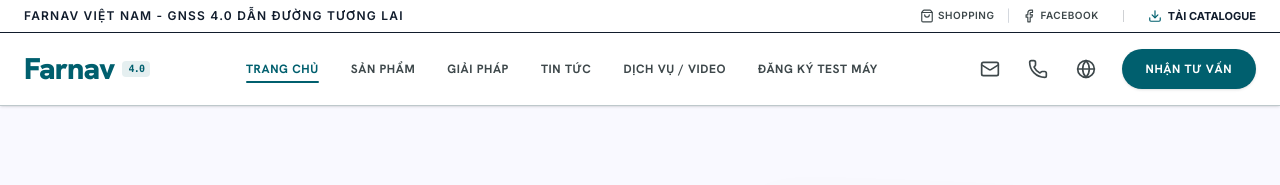
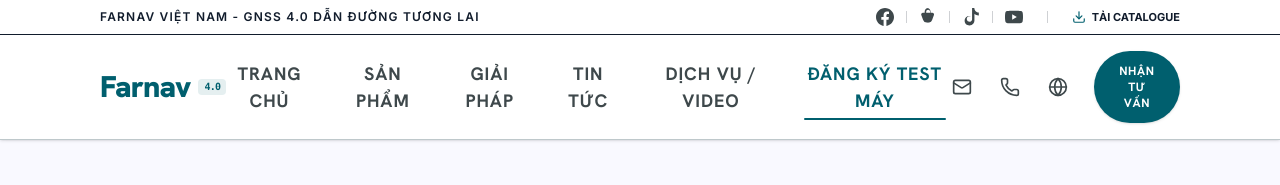
Before and after one commit to PhamHoaiNam86/Farnav, a React (Vite) app: page / in a window 1280 px wide. Shown: the top 185 px of the page. Built offline with nearby package versions, Linux system fonts and the light colour scheme.

Commit message:
commit 2

```diff
--- a/src/components/Footer.tsx
+++ b/src/components/Footer.tsx
@@ -1,6 +1,22 @@
-import { Mail, ShoppingBag, Facebook, Youtube, Download, ArrowUp, Video } from 'lucide-react';
+import { useState, useEffect } from 'react';
+import { Mail, Download, ArrowUp } from 'lucide-react';
 
 export default function Footer() {
+  const [isVisible, setIsVisible] = useState(false);
+
+  useEffect(() => {
+    const toggleVisibility = () => {
+      if (window.scrollY > 300) {
+        setIsVisible(true);
+      } else {
+        setIsVisible(false);
+      }
+    };
+
+    window.addEventListener('scroll', toggleVisibility);
+    return () => window.removeEventListener('scroll', toggleVisibility);
+  }, []);
+
   const scrollSection = (id: string) => {
     const el = document.getElementById(id);
     if (el) {
@@ -20,16 +36,18 @@ export default function Footer() {
 
   return (
     <footer className="bg-on-surface text-white border-t border-white/5 relative">
-      {/* Scroll to Top floating anchor inside layout */}
-      <div className="absolute right-6 -top-6">
-        <button
-          onClick={handleScrollTop}
-          className="w-12 h-12 rounded-full bg-primary hover:bg-primary-container text-white flex items-center justify-center shadow-lg transition-transform active:scale-90 group border border-white/10"
-          title="Cuộn lên đầu trang"
-        >
-          <ArrowUp className="w-5 h-5 group-hover:-translate-y-0.5 transition-transform" />
-        </button>
-      </div>
+      {/* Scroll to Top floating anchor */}
+      <button
+        onClick={handleScrollTop}
+        className={`fixed bottom-8 right-8 w-12 h-12 rounded-full bg-primary hover:bg-primary-container text-white flex items-center justify-center shadow-lg border border-white/10 transition-all duration-300 z-50 hover:-translate-y-1 active:scale-95 ${
+          isVisible
+            ? 'opacity-100 translate-y-0 scale-100'
+            : 'opacity-0 translate-y-4 scale-95 pointer-events-none'
+        }`}
+        title="Cuộn lên đầu trang"
+      >
+        <ArrowUp className="w-5 h-5" />
+      </button>
 
       <div className="max-w-[1680px] mx-auto px-6 py-16 grid grid-cols-1 md:grid-cols-5 gap-8">
         {/* Brand info */}
@@ -40,17 +58,17 @@ export default function Footer() {
           >
             Farnav <span className="text-xs bg-primary/20 text-primary-fixed-dim px-1 rounded">4.0</span>
           </div>
-          <p className="text-xs sm:text-sm text-gray-400 leading-relaxed opacity-90">
+          <p className="text-lg text-gray-400 leading-relaxed opacity-90">
             FARNAV – Thương hiệu GNSS 4.0 hàng đầu, mang đến giải pháp định vị và dẫn đường thông minh, chính xác, hiệu quả cho mọi lĩnh vực.
           </p>
         </div>
 
         {/* Products link */}
         <div className="text-left">
-          <h4 className="font-display text-[11px] tracking-[0.15em] font-extrabold text-primary-fixed mb-6 uppercase">
+          <h4 className="font-display text-sm tracking-[0.15em] font-extrabold text-primary-fixed mb-6 uppercase">
             SẢN PHẨM
           </h4>
-          <ul className="space-y-3.5 text-xs text-gray-400">
+          <ul className="space-y-3.5 text-lg text-gray-400">
             <li>
               <button onClick={() => scrollSection('san-pham')} className="hover:text-primary-fixed transition-colors">
                 FARNAV N30
@@ -71,10 +89,10 @@ export default function Footer() {
 
         {/* Services link */}
         <div className="text-left">
-          <h4 className="font-display text-[11px] tracking-[0.15em] font-extrabold text-primary-fixed mb-6 uppercase">
+          <h4 className="font-display text-sm tracking-[0.15em] font-extrabold text-primary-fixed mb-6 uppercase">
             DỊCH VỤ
           </h4>
-          <ul className="space-y-3.5 text-xs text-gray-400">
+          <ul className="space-y-3.5 text-lg text-gray-400">
             <li>
               <a href="#" onClick={(e) => { e.preventDefault(); scrollSection('dang-ky'); }} className="hover:text-primary-fixed transition-colors">
                 Bảo hành & Sửa chữa
@@ -100,10 +118,10 @@ export default function Footer() {
 
         {/* Solutions link */}
         <div className="text-left">
-          <h4 className="font-display text-[11px] tracking-[0.15em] font-extrabold text-primary-fixed mb-6 uppercase">
+          <h4 className="font-display text-sm tracking-[0.15em] font-extrabold text-primary-fixed mb-6 uppercase">
             GIẢI PHÁP
           </h4>
-          <ul className="space-y-3.5 text-xs text-gray-400">
+          <ul className="space-y-3.5 text-lg text-gray-400">
             <li>
               <button onClick={() => scrollSection('giai-phap')} className="hover:text-primary-fixed transition-colors">
                 Địa chính số
@@ -129,33 +147,64 @@ export default function Footer() {
 
         {/* Contact info */}
         <div className="space-y-4 text-left">
-          <h4 className="font-display text-[11px] tracking-[0.15em] font-extrabold text-primary-fixed mb-6 uppercase">
+          <h4 className="font-display text-sm tracking-[0.15em] font-extrabold text-primary-fixed mb-6 uppercase">
             LIÊN HỆ
           </h4>
-          <div className="flex items-center gap-2 text-xs text-gray-400">
-            <Mail className="w-4 h-4 text-primary-fixed-dim flex-shrink-0" />
+          <div className="text-xl text-white font-extrabold mb-1.5">
+            FARNAV Việt Nam
+          </div>
+          <div className="flex items-center gap-2.5 text-lg text-gray-400">
+            <Mail className="w-5 h-5 text-primary-fixed-dim flex-shrink-0" />
             <a href="mailto:info@farnav.com.vn" className="hover:text-white transition-colors">
               info@farnav.com.vn
             </a>
           </div>
 
           <div className="pt-2">
-            <h5 className="text-[10px] font-bold text-gray-400 uppercase tracking-wider mb-2">
+            <h5 className="text-xs font-bold text-gray-400 uppercase tracking-wider mb-3">
               MẠNG XÃ HỘI & TÀI LIỆU
             </h5>
-            <div className="flex flex-col gap-3">
-              <div className="flex items-center gap-3 text-gray-400">
-                <a href="#" className="hover:text-primary-fixed-dim transition-colors" title="Shopee Store">
-                  <ShoppingBag className="w-4 h-4" />
+            <div className="flex flex-col gap-4">
+              <div className="flex items-center gap-3">
+                <a
+                  href="https://facebook.com"
+                  target="_blank"
+                  rel="noreferrer"
+                  className="w-10 h-10 rounded-full bg-white/5 hover:bg-[#1877F2] text-gray-400 hover:text-white flex items-center justify-center border border-white/10 transition-all duration-300 shadow-md hover:shadow-lg hover:-translate-y-1"
+                  title="Facebook"
+                >
+                  <svg className="w-5 h-5 fill-current" viewBox="0 0 24 24">
+                    <path d="M24 12.073c0-6.627-5.373-12-12-12s-12 5.373-12 12c0 5.99 4.388 10.954 10.125 11.854v-8.385H7.078v-3.47h3.047V9.43c0-3.007 1.792-4.669 4.533-4.669 1.312 0 2.686.235 2.686.235v2.953H15.83c-1.491 0-1.956.925-1.956 1.874v2.25h3.328l-.532 3.47h-2.796v8.385C19.612 23.027 24 18.062 24 12.073z"/>
+                  </svg>
                 </a>
-                <a href="https://facebook.com" target="_blank" rel="noreferrer" className="hover:text-primary-fixed-dim transition-colors" title="Facebook">
-                  <Facebook className="w-4 h-4" />
+                <a
+                  href="#"
+                  className="w-10 h-10 rounded-full bg-white/5 hover:bg-[#EE4D2D] text-gray-400 hover:text-white flex items-center justify-center border border-white/10 transition-all duration-300 shadow-md hover:shadow-lg hover:-translate-y-1"
+                  title="Shopee Store"
+                >
+                  <svg className="w-5 h-5 fill-current" viewBox="0 0 24 24">
+                    <path d="M12 .002c-2.316.002-4.223 1.83-4.35 4.122l-.123 2.24H5.2c-.754 0-1.458.375-1.892 1.002-.435.626-.532 1.41-.26 2.115l2.457 6.442A5.205 5.205 0 0010.36 19.34l.035.006c.52.122 1.05.183 1.583.183.543 0 1.084-.062 1.614-.188a5.213 5.213 0 003.882-3.46l2.443-6.425c.272-.705.175-1.488-.26-2.114A2.327 2.327 0 0017.766 6.37l-2.326-.006-.123-2.24C15.19 1.83 13.284.002 10.968.002zM9.54 6.364l.1-1.782c.074-1.342 1.187-2.4 2.53-2.4 1.344 0 2.457 1.058 2.531 2.4l.099 1.782H9.54z"/>
+                  </svg>
                 </a>
-                <a href="https://youtube.com" target="_blank" rel="noreferrer" className="hover:text-primary-fixed-dim transition-colors" title="YouTube Channel">
-                  <Youtube className="w-4 h-4" />
+                <a
+                  href="#"
+                  className="w-10 h-10 rounded-full bg-white/5 hover:bg-black text-gray-400 hover:text-white flex items-center justify-center border border-white/10 transition-all duration-300 shadow-md hover:shadow-lg hover:-translate-y-1"
+                  title="TikTok Channel"
+                >
+                  <svg className="w-5 h-5 fill-current" viewBox="0 0 24 24">
+                    <path d="M12.525.02c1.31-.02 2.61-.01 3.91-.02.08 1.53.63 3.09 1.75 4.17 1.12 1.11 2.7 1.62 4.24 1.79v4.03c-1.44-.05-2.89-.35-4.2-.97-.57-.26-1.1-.59-1.62-.93-.01 2.92.01 5.84-.02 8.75-.08 1.4-.54 2.79-1.35 3.92-1.88 2.45-5.23 3.32-8.02 2.07-2.23-1-3.66-3.21-3.72-5.65-.08-2.58 1.47-5.07 3.88-6.02 1.15-.44 2.4-.57 3.6-.35V11.2c-.88-.23-1.83-.17-2.67.23-1.22.6-1.97 1.87-1.96 3.24.02 1.54.98 2.94 2.43 3.44 1.53.53 3.34-.04 4.19-1.43.34-.57.48-1.24.47-1.9V.02z"/>
+                  </svg>
                 </a>
-                <a href="#" className="hover:text-primary-fixed-dim transition-colors" title="TikTok Channel">
-                  <Video className="w-4 h-4" />
+                <a
+                  href="https://youtube.com"
+                  target="_blank"
+                  rel="noreferrer"
+                  className="w-10 h-10 rounded-full bg-white/5 hover:bg-[#FF0000] text-gray-400 hover:text-white flex items-center justify-center border border-white/10 transition-all duration-300 shadow-md hover:shadow-lg hover:-translate-y-1"
+                  title="YouTube Channel"
+                >
+                  <svg className="w-5 h-5 fill-current" viewBox="0 0 24 24">
+                    <path d="M23.498 6.163a3.003 3.003 0 0 0-2.11-2.11C19.518 3.545 12 3.545 12 3.545s-7.518 0-9.388.507a3.003 3.003 0 0 0-2.11 2.11C0 8.033 0 12 0 12s0 3.967.502 5.837a3.003 3.003 0 0 0 2.11 2.11c1.87.507 9.388.507 9.388.507s7.518 0 9.388-.507a3.003 3.003 0 0 0 2.11-2.11C24 15.967 24 12 24 12s0-3.967-.502-5.837zM9.545 15.568V8.432L15.818 12l-6.273 3.568z"/>
+                  </svg>
                 </a>
               </div>
               <button
@@ -163,7 +212,7 @@ export default function Footer() {
                   scrollSection('dang-ky');
                   alert('Vui lòng điền thông tin đăng ký để nhận Catalogue gửi kèm qua Email hoặc Zalo!');
                 }}
-                className="flex items-center gap-1.5 text-primary-fixed-dim font-bold text-xs hover:underline cursor-pointer"
+                className="flex items-center gap-2 text-primary-fixed-dim font-bold text-sm hover:underline cursor-pointer"
               >
                 <Download className="w-4 h-4" />
                 <span>Tải Catalogue (PDF)</span>
@@ -174,7 +223,7 @@ export default function Footer() {
       </div>
 
       {/* Copyright footer */}
-      <div className="max-w-[1680px] mx-auto px-6 py-6 border-t border-white/10 flex flex-col md:flex-row justify-between items-center text-[11px] text-gray-400 gap-4">
+      <div className="max-w-[1680px] mx-auto px-6 py-6 border-t border-white/10 flex flex-col md:flex-row justify-between items-center text-sm text-gray-400 gap-4">
         <p>© 2026 FARNAV Vietnam. All rights reserved.</p>
         <div className="flex gap-6">
           <a href="#" className="hover:text-primary-fixed transition-colors">Chính sách bảo mật</a>
--- a/src/components/Header.tsx
+++ b/src/components/Header.tsx
@@ -1,6 +1,6 @@
 import { useState, useEffect } from 'react';
 import { motion, AnimatePresence } from 'motion/react';
-import { Mail, Phone, Globe, Menu, X, Download, ShoppingBag, Facebook } from 'lucide-react';
+import { Mail, Phone, Globe, Menu, X, Download } from 'lucide-react';
 
 export default function Header() {
   const [isMobileMenuOpen, setIsMobileMenuOpen] = useState(false);
@@ -54,32 +54,57 @@ export default function Header() {
   return (
     <header className="sticky top-0 z-50 bg-white border-b border-outline-variant shadow-sm">
       {/* Top Bar */}
-      <div className="bg-white border-b border-on-surface py-2 px-6">
-        <div className="max-w-[1680px] mx-auto flex flex-col sm:flex-row items-center justify-between gap-2 text-xs">
+      <div className="bg-white border-b border-on-surface py-2">
+        <div className="max-w-[1920px] mx-auto px-6 md:px-[100px] flex flex-col sm:flex-row items-center justify-between gap-2 text-xs">
           <p className="font-semibold tracking-widest text-on-surface uppercase text-center sm:text-left">
             FARNAV VIỆT NAM - GNSS 4.0 DẪN ĐƯỜNG TƯƠNG LAI
           </p>
           <div className="flex items-center gap-6">
             <div className="flex items-center gap-3 text-on-surface-variant">
               <a
-                href="#"
-                onClick={(e) => { e.preventDefault(); handleActionClick('Shopee Store', 'shopee.vn/farnav_vietnam'); }}
-                className="hover:text-primary transition-colors flex items-center gap-1"
-                title="Shopee"
-              >
-                <ShoppingBag className="w-3.5 h-3.5" />
-                <span className="hidden lg:inline text-[10px] tracking-wider font-semibold">SHOPPING</span>
-              </a>
-              <span className="text-gray-300">|</span>
-              <a
                 href="https://facebook.com"
                 target="_blank"
                 rel="noreferrer"
-                className="hover:text-primary transition-colors flex items-center gap-1"
+                className="hover:text-[#1877F2] transition-all duration-300 transform hover:scale-110 flex items-center"
                 title="Facebook"
               >
-                <Facebook className="w-3.5 h-3.5" />
-                <span className="hidden lg:inline text-[10px] tracking-wider font-semibold">FACEBOOK</span>
+                <svg className="w-4.5 h-4.5 fill-current" viewBox="0 0 24 24">
+                  <path d="M24 12.073c0-6.627-5.373-12-12-12s-12 5.373-12 12c0 5.99 4.388 10.954 10.125 11.854v-8.385H7.078v-3.47h3.047V9.43c0-3.007 1.792-4.669 4.533-4.669 1.312 0 2.686.235 2.686.235v2.953H15.83c-1.491 0-1.956.925-1.956 1.874v2.25h3.328l-.532 3.47h-2.796v8.385C19.612 23.027 24 18.062 24 12.073z"/>
+                </svg>
+              </a>
+              <div className="h-3 w-[1px] bg-on-surface/20"></div>
+              <a
+                href="#"
+                onClick={(e) => { e.preventDefault(); handleActionClick('Shopee Store', 'shopee.vn/farnav_vietnam'); }}
+                className="hover:text-[#EE4D2D] transition-all duration-300 transform hover:scale-110 flex items-center"
+                title="Shopee"
+              >
+                <svg className="w-4.5 h-4.5 fill-current" viewBox="0 0 24 24">
+                  <path d="M12 .002c-2.316.002-4.223 1.83-4.35 4.122l-.123 2.24H5.2c-.754 0-1.458.375-1.892 1.002-.435.626-.532 1.41-.26 2.115l2.457 6.442A5.205 5.205 0 0010.36 19.34l.035.006c.52.122 1.05.183 1.583.183.543 0 1.084-.062 1.614-.188a5.213 5.213 0 003.882-3.46l2.443-6.425c.272-.705.175-1.488-.26-2.114A2.327 2.327 0 0017.766 6.37l-2.326-.006-.123-2.24C15.19 1.83 13.284.002 10.968.002zM9.54 6.364l.1-1.782c.074-1.342 1.187-2.4 2.53-2.4 1.344 0 2.457 1.058 2.531 2.4l.099 1.782H9.54z"/>
+                </svg>
+              </a>
+              <div className="h-3 w-[1px] bg-on-surface/20"></div>
+              <a
+                href="#"
+                onClick={(e) => { e.preventDefault(); handleActionClick('TikTok Channel', 'tiktok.com/@farnav_vietnam'); }}
+                className="hover:text-black transition-all duration-300 transform hover:scale-110 flex items-center"
+                title="TikTok"
+              >
+                <svg className="w-4.5 h-4.5 fill-current" viewBox="0 0 24 24">
+                  <path d="M12.525.02c1.31-.02 2.61-.01 3.91-.02.08 1.53.63 3.09 1.75 4.17 1.12 1.11 2.7 1.62 4.24 1.79v4.03c-1.44-.05-2.89-.35-4.2-.97-.57-.26-1.1-.59-1.62-.93-.01 2.92.01 5.84-.02 8.75-.08 1.4-.54 2.79-1.35 3.92-1.88 2.45-5.23 3.32-8.02 2.07-2.23-1-3.66-3.21-3.72-5.65-.08-2.58 1.47-5.07 3.88-6.02 1.15-.44 2.4-.57 3.6-.35V11.2c-.88-.23-1.83-.17-2.67.23-1.22.6-1.97 1.87-1.96 3.24.02 1.54.98 2.94 2.43 3.44 1.53.53 3.34-.04 4.19-1.43.34-.57.48-1.24.47-1.9V.02z"/>
+                </svg>
+              </a>
+              <div className="h-3 w-[1px] bg-on-surface/20"></div>
+              <a
+                href="https://youtube.com"
+                target="_blank"
+                rel="noreferrer"
+                className="hover:text-[#FF0000] transition-all duration-300 transform hover:scale-110 flex items-center"
+                title="YouTube"
+              >
+                <svg className="w-4.5 h-4.5 fill-current" viewBox="0 0 24 24">
+                  <path d="M23.498 6.163a3.003 3.003 0 0 0-2.11-2.11C19.518 3.545 12 3.545 12 3.545s-7.518 0-9.388.507a3.003 3.003 0 0 0-2.11 2.11C0 8.033 0 12 0 12s0 3.967.502 5.837a3.003 3.003 0 0 0 2.11 2.11c1.87.507 9.388.507 9.388.507s7.518 0 9.388-.507a3.003 3.003 0 0 0 2.11-2.11C24 15.967 24 12 24 12s0-3.967-.502-5.837zM9.545 15.568V8.432L15.818 12l-6.273 3.568z"/>
+                </svg>
               </a>
             </div>
             <div className="h-3 w-[1px] bg-on-surface/20"></div>
@@ -100,7 +125,7 @@ export default function Header() {
       </div>
 
       {/* Main Nav Bar */}
-      <div className="px-6 py-4 max-w-[1680px] mx-auto flex justify-between items-center relative">
+      <div className="px-6 md:px-[100px] py-4 max-w-[1920px] mx-auto flex justify-between items-center relative">
         {/* Brand Logo */}
         <div
           onClick={() => scrollToSection('trang-chu')}
@@ -111,12 +136,12 @@ export default function Header() {
         </div>
 
         {/* Desktop Navigation */}
-        <nav className="hidden md:flex items-center gap-6 lg:gap-8">
+        <nav className="hidden md:flex items-center gap-4 lg:gap-6 xl:gap-8">
           {navItems.map((item) => (
             <button
               key={item.id}
               onClick={() => scrollToSection(item.id)}
-              className={`font-display text-xs tracking-wider font-bold transition-all relative py-1.5 ${
+              className={`font-display text-base lg:text-[18px] tracking-wider font-bold transition-all relative py-1.5 ${
                 activeSection === item.id ? 'text-primary' : 'text-on-surface-variant hover:text-primary'
               }`}
             >
--- a/src/components/NewsSection.tsx
+++ b/src/components/NewsSection.tsx
@@ -41,7 +41,7 @@ export default function NewsSection() {
               whileInView={{ opacity: 1, y: 0 }}
               viewport={{ once: true, margin: '-100px' }}
               transition={{ duration: 0.6, delay: index * 0.1 }}
-              className="group flex flex-col gap-6 bg-white p-6 rounded-2xl border border-gray-100 shadow-lg hover:shadow-xl hover:-translate-y-1 transition-all duration-300 text-left"
+              className="group running-border-card flex flex-col gap-6 p-6 rounded-[15px] shadow-lg hover:shadow-xl hover:-translate-y-1 transition-all duration-300 text-left"
             >
               {/* News Thumbnail */}
               <div className="w-full aspect-[16/10] overflow-hidden rounded-xl bg-gray-100 relative">
@@ -75,7 +75,7 @@ export default function NewsSection() {
 
                   <button
                     onClick={() => setActiveArticle(article)}
-                    className="text-on-surface font-display text-xs tracking-wider font-bold flex items-center gap-1 group-hover:text-primary transition-colors cursor-pointer"
+                    className="text-primary font-display text-xs tracking-wider font-bold flex items-center gap-1 transition-all duration-300 border border-primary/20 px-4 py-2 rounded-lg hover:bg-primary hover:text-white hover:border-primary cursor-pointer"
                   >
                     ĐỌC THÊM
                     <ArrowUpRight className="w-4 h-4 group-hover:translate-x-0.5 group-hover:-translate-y-0.5 transition-transform" />
```
Also changed, not shown: src/components/RegistrationForm.tsx (+4 -4 lines).
